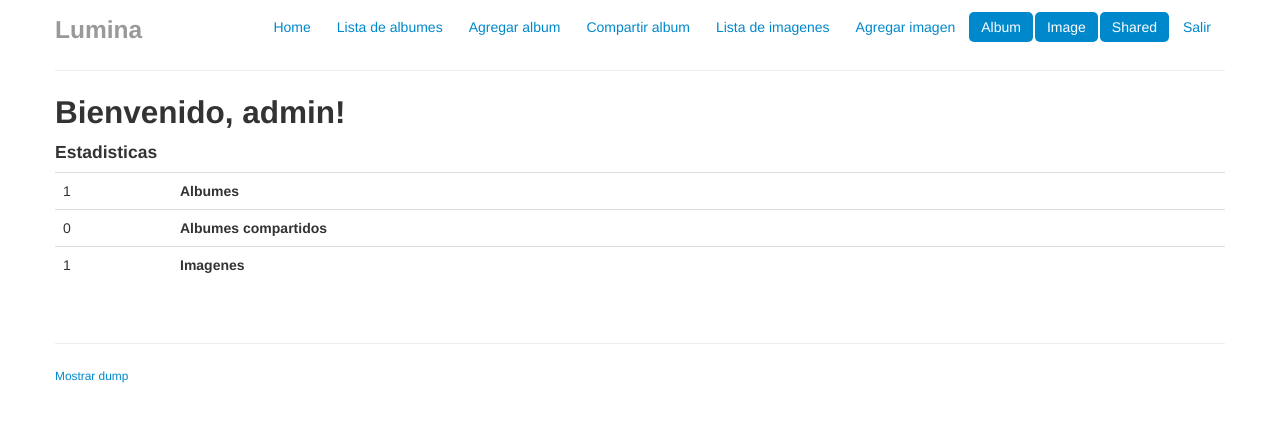
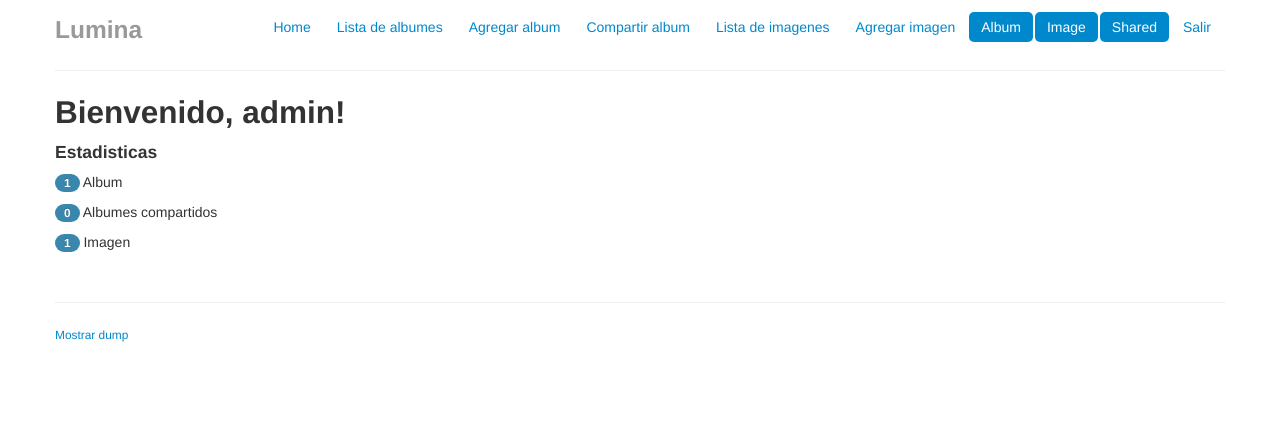
Before and after one commit to florzanetta/lumina, a Django app: page / in a window 1280 px wide. Shown: the top 422 px of the page. Run offline with Django 3.2, Linux system fonts and the light colour scheme; a user stored in the database is signed in; data comes from the database, SQL or seed files in the repository; data that the repository does not hold is empty; some libraries are stand-ins or nearby versions.

Commit message:
Changed L&F of statistics on index

```diff
--- a/lumina/templates/lumina/album_detail.html
+++ b/lumina/templates/lumina/album_detail.html
@@ -18,12 +18,10 @@
         {% include 'lumina/include/image.html' with image=image only %}
     {% empty %}
         <p>No hay imagenes...</p>
+	    <hr>
     {% endfor %}
 
-    <hr>
-
     <h5>Compartido:</h5>
-
     <table class="table">
 	    {% for sharedalbum in object.sharedalbum_set.all %}
 	        <tr>
--- a/lumina/templates/lumina/index.html
+++ b/lumina/templates/lumina/index.html
@@ -13,20 +13,17 @@
     {% if user.is_authenticated %}
         <h2>Bienvenido, {{ user.username }}!</h2>
         <h4>Estadisticas</h4>
-        <table class="table">
-            <tr>
-                <td width="10%">{{ album_count }}</td>
-                <th>Albumes</th>
-            </tr>
-            <tr>
-                <td width="10%">{{ sharedalbum_count }}</td>
-                <th>Albumes compartidos</th>
-            </tr>
-            <tr>
-                <td width="10%">{{ image_count }}</td>
-                <th>Imagenes</th>
-            </tr>
-        </table>
+
+        <p><span class="badge badge-info">{{ album_count }}</span>
+				Album{{ album_count|pluralize:",es" }}</p>
+
+        <p><span class="badge badge-info">{{ sharedalbum_count }}</span>
+				Album{{ sharedalbum_count|pluralize:",es" }}
+				compartido{{ sharedalbum_count|pluralize:",s" }}</p>
+
+        <p><span class="badge badge-info">{{ image_count }}</span>
+                Imagen{{ image_count|pluralize:",es" }}</p>
+
     {% else %}
         <h2>Bienvenido!</h2>
         <p>
```
